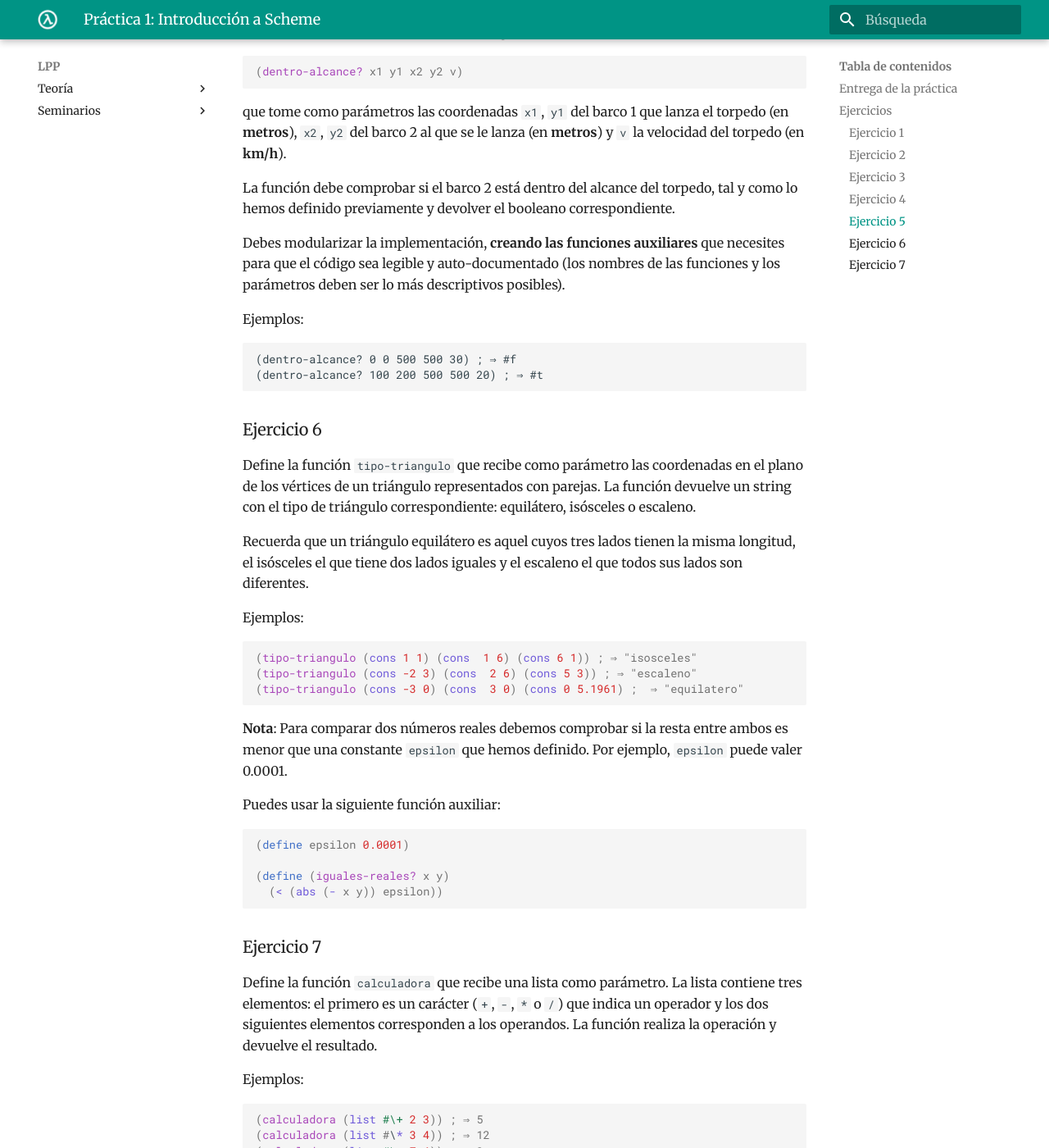
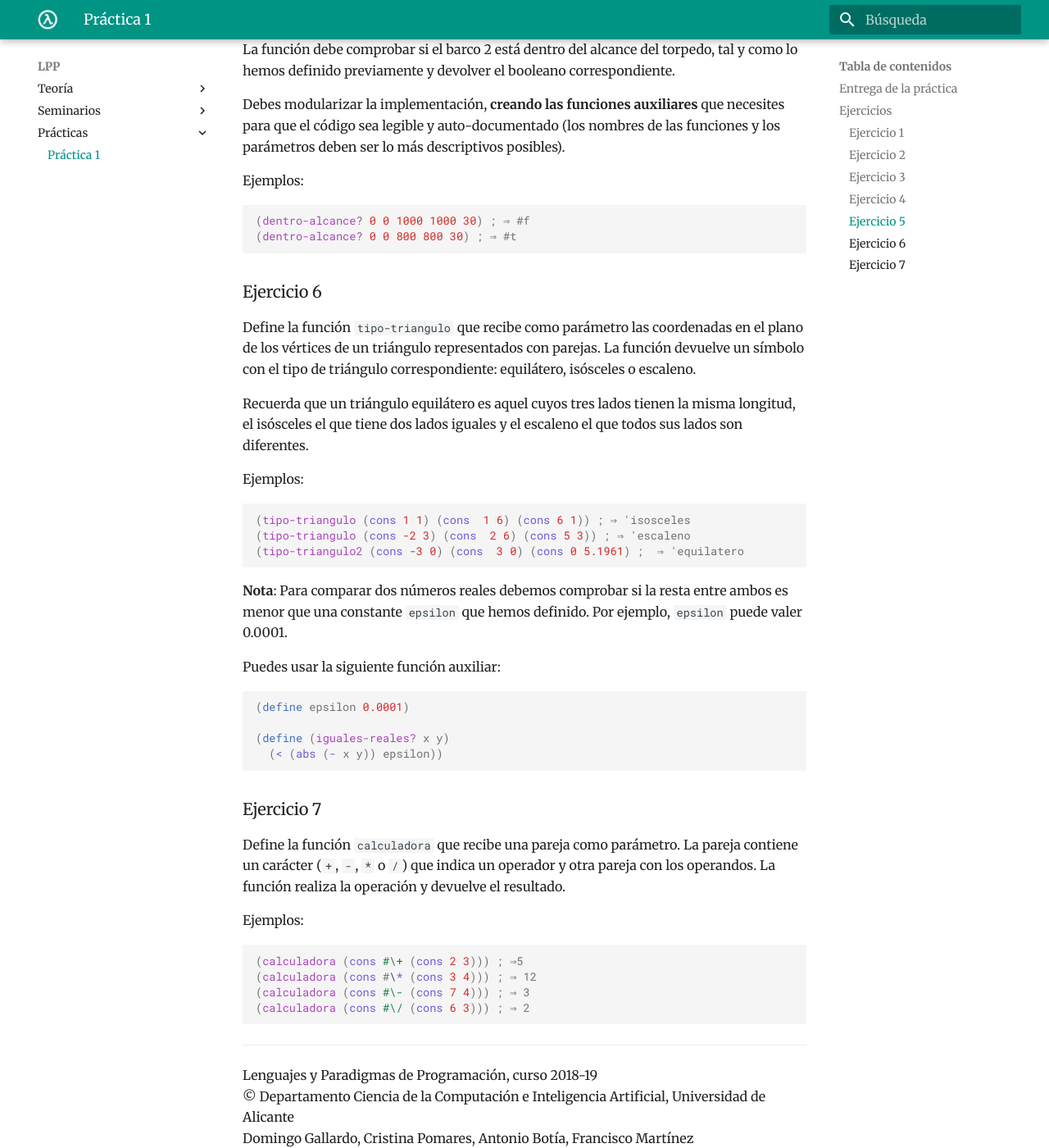
Before and after one commit to domingogallardo/apuntes-lpp, an MkDocs documentation site: the page built from docs/practicas/practica01/practica01.md, in a window 1280 px wide and 1400 px high, scrolled down 4703 px. Shown: the whole window at 82% size. Built offline with MkDocs 1.6.1 and Material for MkDocs 9.7.7, drawn with Linux system fonts in a browser that asks for light colours; some of the changed text lies outside the part shown.

Commit message:
Añadida práctica 1

````diff
--- a/docs/practicas/practica01/practica01.md
+++ b/docs/practicas/practica01/practica01.md
@@ -1,7 +1,4 @@
 # Práctica 1: Introducción a Scheme
-
-!!! warning "Importante"
-    Antes de empezar esta práctica debes haber terminado *todos* los ejercicios del seminario de Scheme.
 
 ## Entrega de la práctica
 
@@ -124,29 +119,27 @@ entero correspondiente al carácter `#\A` es uno menos que el
 correspondiente al carácter `#\B`. Los caracteres de números y los de
 letras no son consecutivos.
 
-
 ### Ejercicio 2
 
-Implementa la función `(mayor-de-tres n1 n2 n3)` que reciba tres
+Implementa la función `(menor-de-tres n1 n2 n3)` que reciba tres
 números como argumento y devuelva el mayor de los tres, intentando que
 el número de condiciones sea mínima.
 
-No debes utilizar la función `max`.
+No debes utilizar la función `min`.
 
 Implementa dos versiones de la función:
 
 - versión 1: usando la forma especial `if`
-- versión 2 (llámala `mayor-de-tres-v2`): definiendo una función auxiliar `(mayor x y)` que
+- versión 2 (llámala `menor-de-tres-v2`): definiendo una función auxiliar `(menor x y)` que
   devuelva el mayor de dos números (deberás usar también la forma
   especial `if` para implementarla) y construyendo la función
-  `mayor-de-tres-v2` como una composición de llamadas a esta función
+  `menor-de-tres-v2` como una composición de llamadas a esta función
   auxiliar.
 
 ```scheme
-(mayor-de-tres 2 8 1) ;; ⇒ 8
-(mayor-de-tres-v2 3 0 3) ;; ⇒ 3
+(mayor-de-tres 2 8 1) ;; ⇒ 1
+(mayor-de-tres-v2 3 0 3) ;; ⇒ 0
 ```
-
 
 
 ### Ejercicio 3
@@ -172,7 +165,6 @@ aplicativo** y como el **orden normal**.
 
 Escribe la solución entre comentarios en el propio fichero `.rkt` de
 la práctica.
-
 
 ### Ejercicio 4
 
@@ -191,7 +183,6 @@ es la misma.
 (tirada-ganadora (cons 6 2) (cons 3 3)) ; ⇒ 0
 ```
 
-
 ### Ejercicio 5
 
 Supongamos que estamos implementando un **juego de guerra de barcos** en
@@ -207,25 +198,24 @@ denominamos el **alcance** del torpedo (ver la siguiente figura):
 
 Cuanto más alta es la velocidad del torpedo, antes termina su
 combustible. En concreto, el tiempo de terminación del combustible
-(_t_, en **segundos**) depende de la velocidad (en **km/h**) según la
+(_t_, en **segundos**) depende de la velocidad (en **m/s**) según la
 siguiente expresión:
 
 ```
-t= 50000 / v^2
+t = 10000 / v^2
 ```
 
-Recuerda que conociendo la velocidad y el tiempo que está
-moviéndose un objeto podemos calcular el espacio recorrido con la siguiente
+Recuerda que conociendo la velocidad y el tiempo que está moviéndose
+un objeto podemos calcular el espacio recorrido con la siguiente
 expresión:
 
 ```
 e = v * t
 ```
 
-Esto es, multiplicando la velocidad por el tiempo resulta el espacio
-en recorrido. Las **unidades de la velocidad y el tiempo deben ser
-compatibles**. Esto es, si _v_ está en m/s, _t_ deberá estar en
-segundos y el espacio reorrido resultará en metros.
+En la expresión anterior las **unidades de la velocidad y el tiempo
+deben ser compatibles**. Esto es, si _v_ está en m/s, _t_ deberá estar
+en segundos y el espacio recorrido resultará en metros.
 
 Dadas todas estas condiciones, debes programar en Scheme la función
 
@@ -248,16 +238,17 @@ descriptivos posibles).
 
 Ejemplos:
 
+```scheme
+(dentro-alcance? 0 0 1000 1000 30) ; ⇒ #f
+(dentro-alcance? 0 0 800 800 30) ; ⇒ #t
 ```
-(dentro-alcance? 0 0 500 500 30) ; ⇒ #f
-(dentro-alcance? 100 200 500 500 20) ; ⇒ #t
-```
+
 
 ### Ejercicio 6
 
 Define la función `tipo-triangulo` que recibe como parámetro las
 coordenadas en el plano de los vértices de un triángulo representados
-con parejas. La función devuelve un string con el tipo de triángulo
+con parejas. La función devuelve un símbolo con el tipo de triángulo
 correspondiente: equilátero, isósceles o escaleno.
 
 Recuerda que un triángulo equilátero es aquel cuyos tres lados tienen
@@ -267,9 +258,9 @@ escaleno el que todos sus lados son diferentes.
 Ejemplos:
 
 ```scheme
-(tipo-triangulo (cons 1 1) (cons  1 6) (cons 6 1)) ; ⇒ "isosceles"
-(tipo-triangulo (cons -2 3) (cons  2 6) (cons 5 3)) ; ⇒ "escaleno"
-(tipo-triangulo (cons -3 0) (cons  3 0) (cons 0 5.1961) ;  ⇒ "equilatero"
+(tipo-triangulo (cons 1 1) (cons  1 6) (cons 6 1)) ; ⇒ 'isosceles
+(tipo-triangulo (cons -2 3) (cons  2 6) (cons 5 3)) ; ⇒ 'escaleno
+(tipo-triangulo2 (cons -3 0) (cons  3 0) (cons 0 5.1961) ;  ⇒ 'equilatero
 ```
 
 **Nota**: Para comparar dos números reales debemos comprobar si la
@@ -287,25 +278,22 @@ Puedes usar la siguiente función auxiliar:
 
 ### Ejercicio 7
 
-
-Define la función `calculadora` que recibe una lista como
-parámetro. La lista contiene tres elementos: el primero es un carácter
-(`+`, `-`, `*` o `/`) que indica un operador y los dos siguientes
-elementos corresponden a los operandos. La función realiza la
-operación y devuelve el resultado.
+Define la función `calculadora` que recibe una pareja como
+parámetro. La pareja contiene un carácter (`+`, `-`, `*` o `/`) que
+indica un operador y otra pareja con los operandos. La función realiza
+la operación y devuelve el resultado.
 
 
 Ejemplos:
 
 ```scheme
-(calculadora (list #\+ 2 3)) ; ⇒ 5
-(calculadora (list #\* 3 4)) ; ⇒ 12
-(calculadora (list #\- 7 4)) ; ⇒ 3
-(calculadora (list #\/ 6 3)) ; ⇒ 2
+(calculadora (cons #\+ (cons 2 3))) ; ⇒5
+(calculadora (cons #\* (cons 3 4))) ; ⇒ 12
+(calculadora (cons #\- (cons 7 4))) ; ⇒ 3
+(calculadora (cons #\/ (cons 6 3))) ; ⇒ 2
 ```
 
 ----
-
 Lenguajes y Paradigmas de Programación, curso 2018-19
 © Departamento Ciencia de la Computación e Inteligencia Artificial, Universidad de Alicante
 Domingo Gallardo, Cristina Pomares, Antonio Botía, Francisco Martínez
--- a/mkdocs.yml
+++ b/mkdocs.yml
@@ -13,8 +13,8 @@ nav:
 - 'Seminarios':
    - 'Seminario de Scheme': 'seminarios/seminario1-scheme/seminario1-scheme.md'
 #   - 'Seminario de Swift': 'seminarios/seminario2-swift/seminario2-swift.md'
-# - 'Prácticas':
-#   - 'Práctica 1': 'practicas/practica01/practica01.md'
+- 'Prácticas':
+   - 'Práctica 1': 'practicas/practica01/practica01.md'
 #   - 'Práctica 2': 'practicas/practica02/practica02.md'
 #   - 'Práctica 3': 'practicas/practica03/practica03.md'
 #   - 'Práctica 4': 'practicas/practica04/practica04.md'
````
Also changed, not shown: other parts of docs/practicas/practica01/practica01.md (+5 -7 lines).
